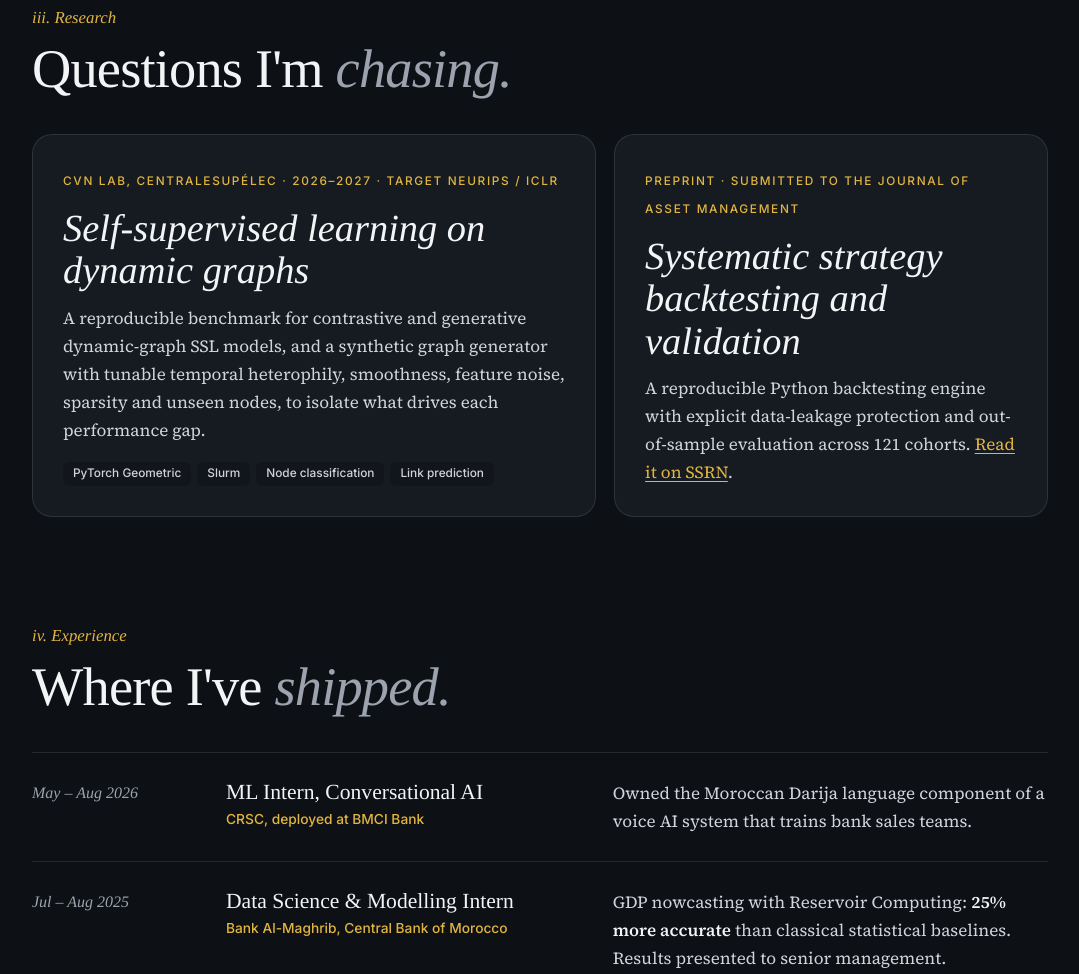
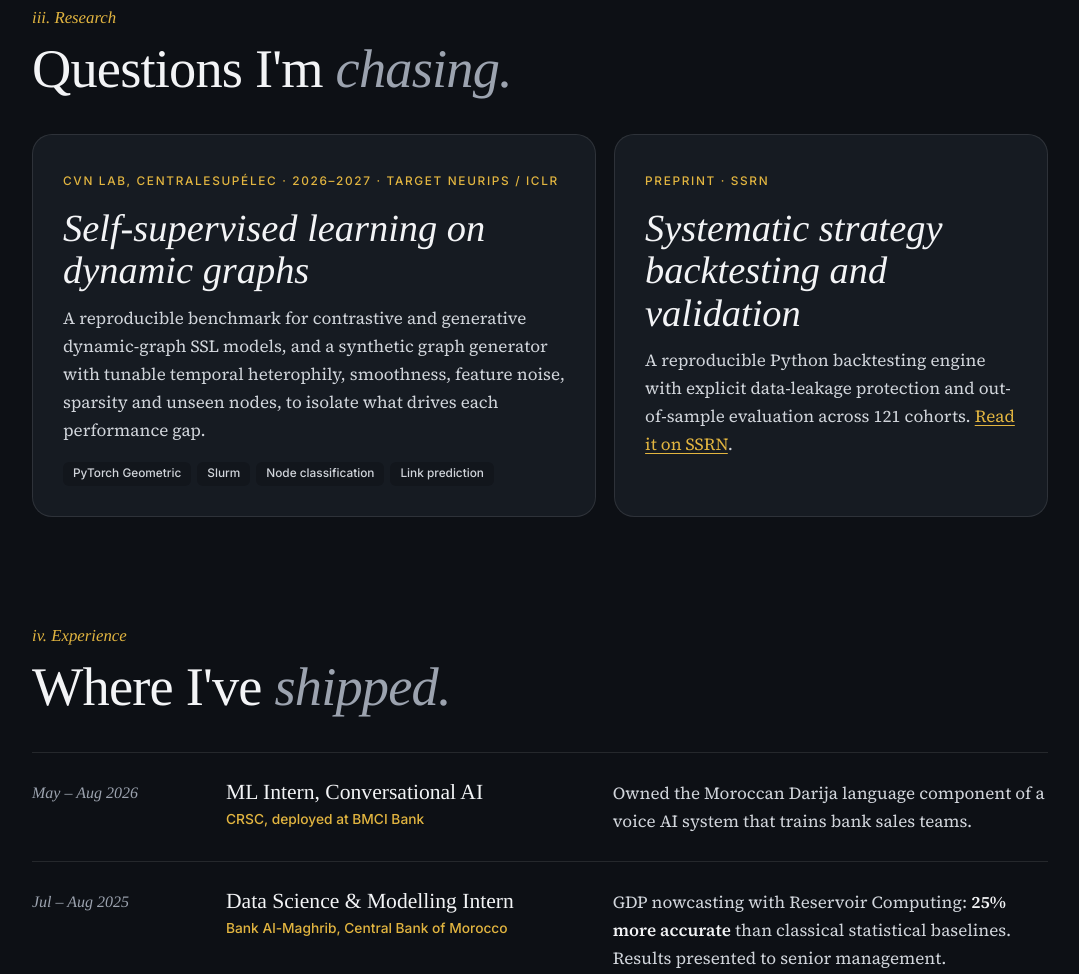
Before and after one commit to qudotcom/qudotcom.github.io, a plain HTML site: page index.html in a window 1280 px wide. Shown: the part 3332-4306 px from the top of the page, without its empty margins (100-1179 px from the left). Drawn offline with Linux system fonts and the light colour scheme.

Commit message:
Remove the journal submission mention
Co-Authored-By: Claude Opus 5.5 <noreply@anthropic.com>

```diff
--- a/index.html
+++ b/index.html
@@ -468,7 +468,7 @@
           <ul class="chips"><li>PyTorch Geometric</li><li>Slurm</li><li>Node classification</li><li>Link prediction</li></ul>
         </article>
         <article class="paper rv" style="--d:.08s" data-scene="forecast">
-          <span class="label" style="color:var(--accent)">Preprint · submitted to the Journal of Asset Management</span>
+          <span class="label" style="color:var(--accent)">Preprint · SSRN</span>
           <h3>Systematic strategy backtesting and validation</h3>
           <p>A reproducible Python backtesting engine with explicit data-leakage protection and out-of-sample evaluation across 121 cohorts. <a href="https://ssrn.com/abstract=7677118">Read it on SSRN</a>.</p>
         </article>
```
